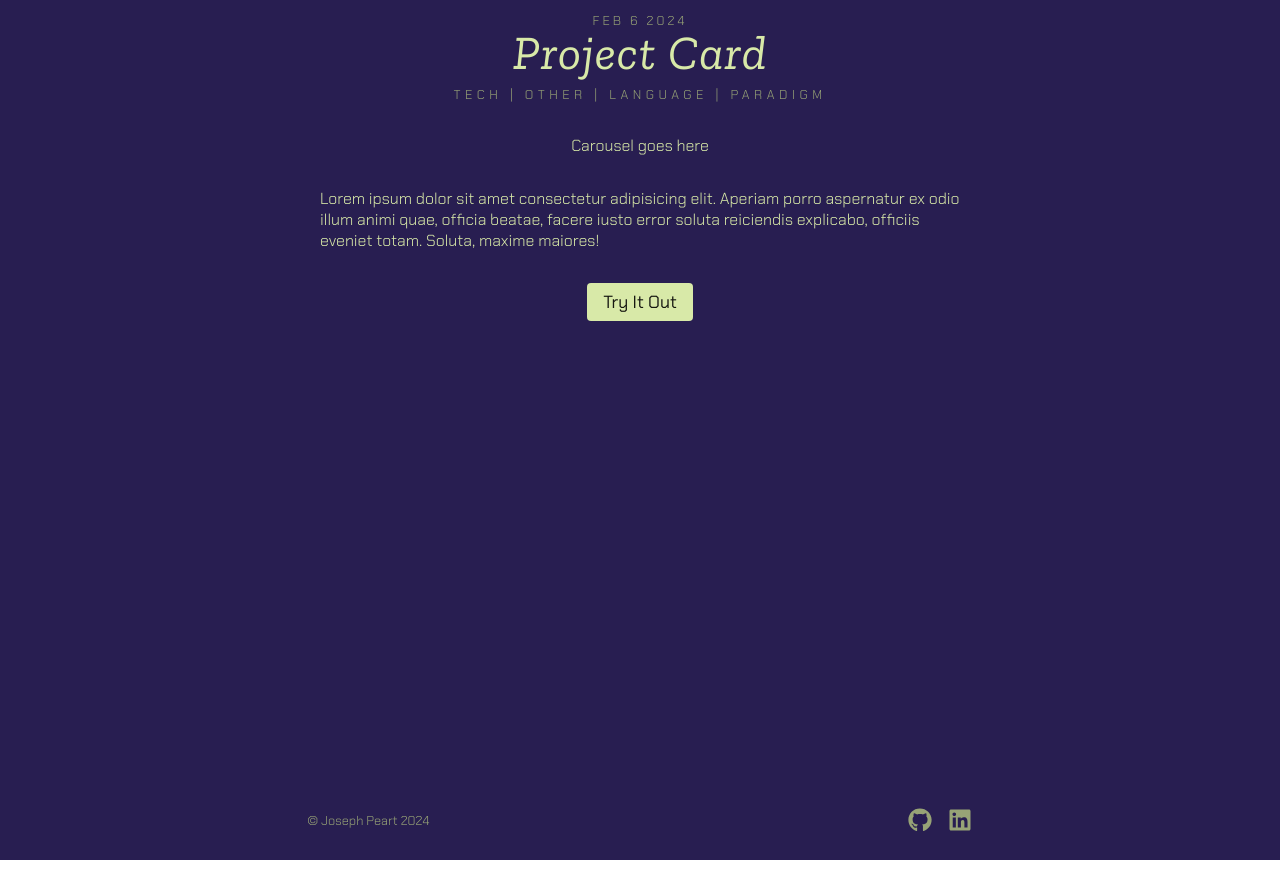
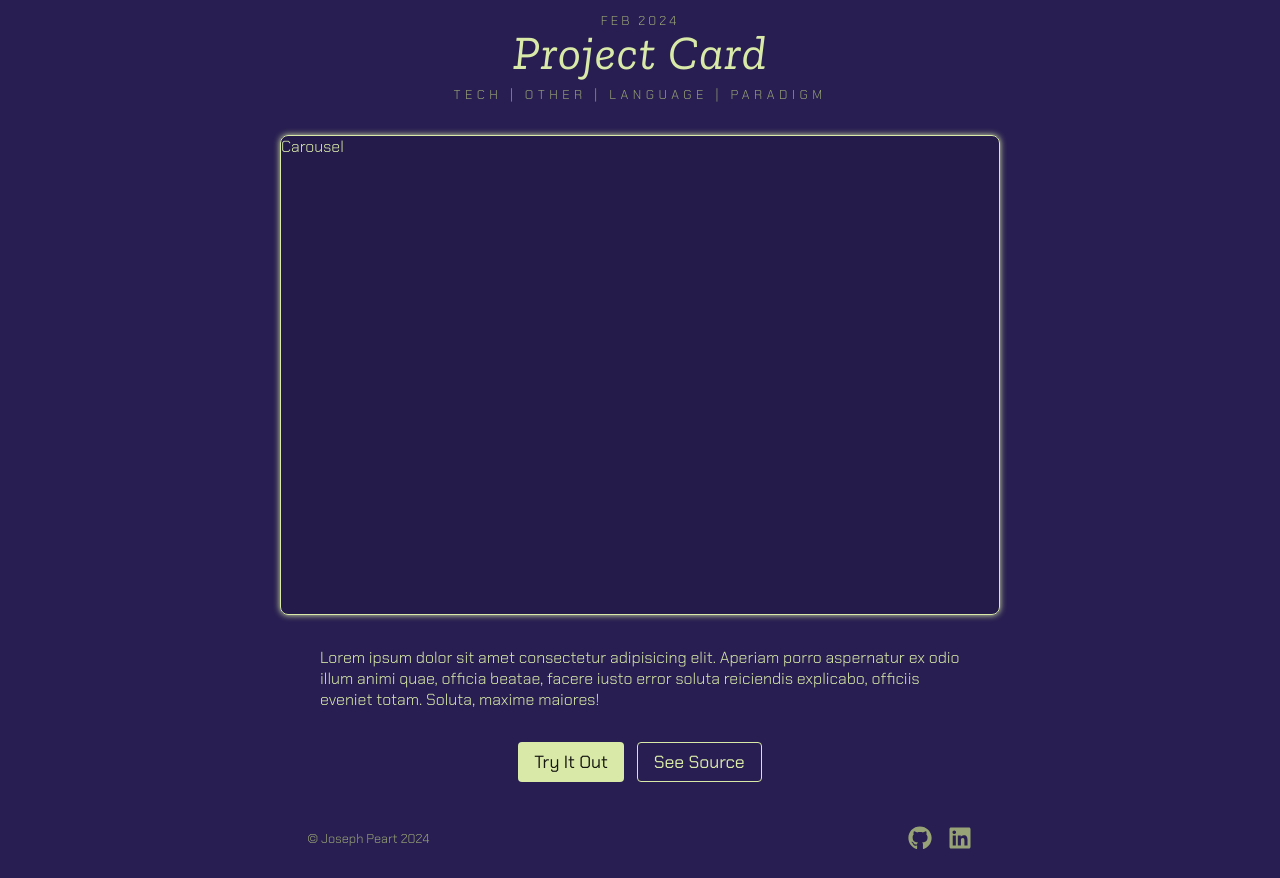
Before and after one commit to j-prt/portfolio, a React (Vite) app: page /projects in a window 1280 px wide. Shown: the part 420-1298 px from the top of the page. Built offline with nearby package versions, Linux system fonts and the light colour scheme; a web font is replaced by a local one.

Commit message:
work on project card

```diff
--- a/src/pages/projects/ProjectCard.tsx
+++ b/src/pages/projects/ProjectCard.tsx
@@ -5,6 +5,8 @@ import SubTitle from '../../ui/SubTitle'
 import Paragraph from '../../ui/Paragraph'
 import Button from '../../ui/Button'
 import FlexColumn from '../../ui/FlexColumn'
+import ButtonBox from '../../ui/ButtonBox'
+import Carousel from '../../ui/Carousel'
 
 const StyledProjectCard = styled(FlexColumn)`
   gap: 2rem;
@@ -18,21 +20,24 @@ function ProjectCard() {
   return (
     <StyledProjectCard>
       <FlexColumn>
-        <DateLine>FEB 6 2024</DateLine>
+        <DateLine>FEB 2024</DateLine>
         <ProjectCardHeader>Project Card</ProjectCardHeader>
         <SubTitle size='small'>TECH | OTHER | LANGUAGE | PARADIGM</SubTitle>
       </FlexColumn>
-      <div>
-        <p>Carousel goes here</p>
-      </div>
+      <Carousel />
       <Paragraph>
         Lorem ipsum dolor sit amet consectetur adipisicing elit. Aperiam porro aspernatur ex odio
         illum animi quae, officia beatae, facere iusto error soluta reiciendis explicabo, officiis
         eveniet totam. Soluta, maxime maiores!
       </Paragraph>
-      <Button onPress={() => {}} $styleType='primary'>
-        Try It Out
-      </Button>
+      <ButtonBox>
+        <Button onPress={() => {}} $styleType='primary'>
+          Try It Out
+        </Button>
+        <Button onPress={() => {}} $styleType='secondary'>
+          See Source
+        </Button>
+      </ButtonBox>
     </StyledProjectCard>
   )
 }
--- a/src/pages/projects/Projects.tsx
+++ b/src/pages/projects/Projects.tsx
@@ -10,7 +10,7 @@ function Projects() {
     <FullScreenBackground size='long' color='secondary'>
       <MainContainer>
         <FunHeader>Projects!</FunHeader>
-        <SubTitle>the stuff I made</SubTitle>
+        <SubTitle>the stuff I make</SubTitle>
         <Rule type='bold' />
         <ProjectCard />
       </MainContainer>
--- /dev/null
+++ b/src/ui/Carousel.tsx
@@ -0,0 +1,20 @@
+import styled from 'styled-components'
+
+const StyledCarousel = styled.div`
+  width: 45rem;
+  height: 30rem;
+  background-color: #999;
+
+  border: 1px solid var(--color-accent);
+  box-shadow: 0rem 0rem 0.4rem 0rem var(--color-accent);
+  background-color: rgba(28, 21, 57, 0.3);
+  border-radius: var(--border-radius-md);
+`
+
+const CarouselItem = styled.div``
+
+function Carousel() {
+  return <StyledCarousel>Carousel</StyledCarousel>
+}
+
+export default Carousel
```
